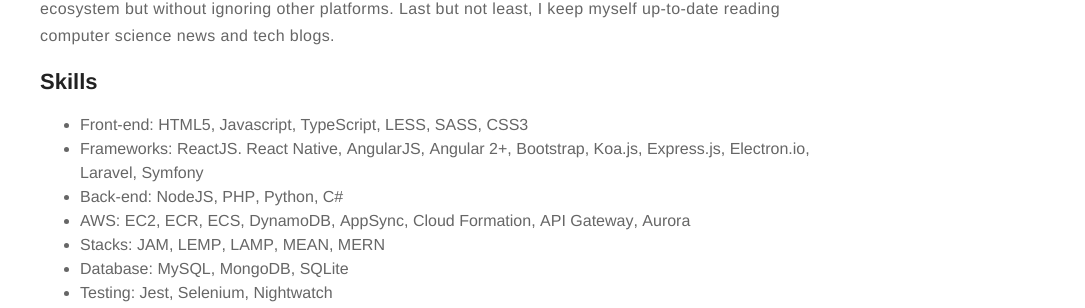
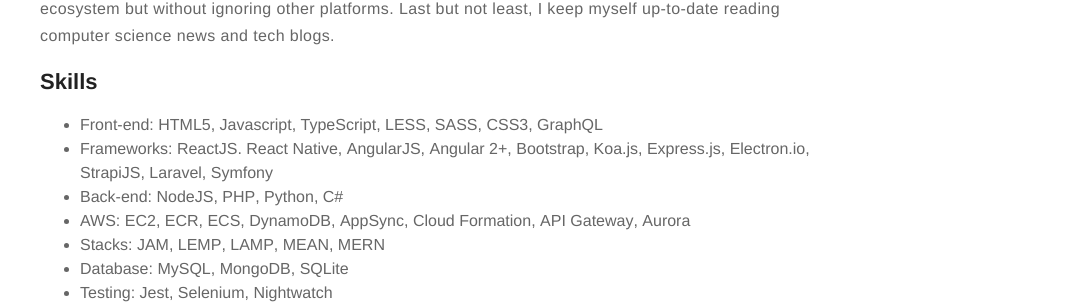
Before and after one commit to alexghirelli/alexghirelli.github.io, a Jekyll site: the page built from about.md, in a window 1280 px wide. Shown: the part 793-1101 px from the top of the page, without its empty margins (195-1280 px from the left). Built offline with Jekyll 4.4.1, drawn with Linux system fonts in a browser that asks for light colours.

Commit message:
Update about.md

```diff
--- a/about.md
+++ b/about.md
@@ -11,8 +11,8 @@
 <h2>Skills</h2>
 
 <ul class="skill-list">
-	<li>Front-end: <b>HTML5</b>, <b>Javascript</b>, <b>TypeScript</b>, <b>LESS</b>, <b>SASS</b>, <b>CSS3</b></li>
-	<li>Frameworks: <b>ReactJS</b>. <b>React Native</b>, <b>AngularJS</b>, <b>Angular 2+</b>, <b>Bootstrap</b>, <b>Koa.js</b>, <b>Express.js</b>, <b>Electron.io</b>, <b>Laravel</b>, <b>Symfony</b></li>
+	<li>Front-end: <b>HTML5</b>, <b>Javascript</b>, <b>TypeScript</b>, <b>LESS</b>, <b>SASS</b>, <b>CSS3</b>, <b>GraphQL</b></li>
+	<li>Frameworks: <b>ReactJS</b>. <b>React Native</b>, <b>AngularJS</b>, <b>Angular 2+</b>, <b>Bootstrap</b>, <b>Koa.js</b>, <b>Express.js</b>, <b>Electron.io</b>, <b>StrapiJS</b>, <b>Laravel</b>, <b>Symfony</b></li>
 	<li>Back-end: <b>NodeJS</b>, <b>PHP</b>, <b>Python</b>, <b>C#</b></li>
 	<li>AWS: <b>EC2</b>, <b>ECR</b>, <b>ECS</b>, <b>DynamoDB</b>, <b>AppSync</b>, <b>Cloud Formation</b>, <b>API Gateway</b>, <b>Aurora</b></li>
 	<li>Stacks: <b>JAM</b>, <b>LEMP</b>, <b>LAMP</b>, <b>MEAN</b>, <b>MERN</b></li>
```
